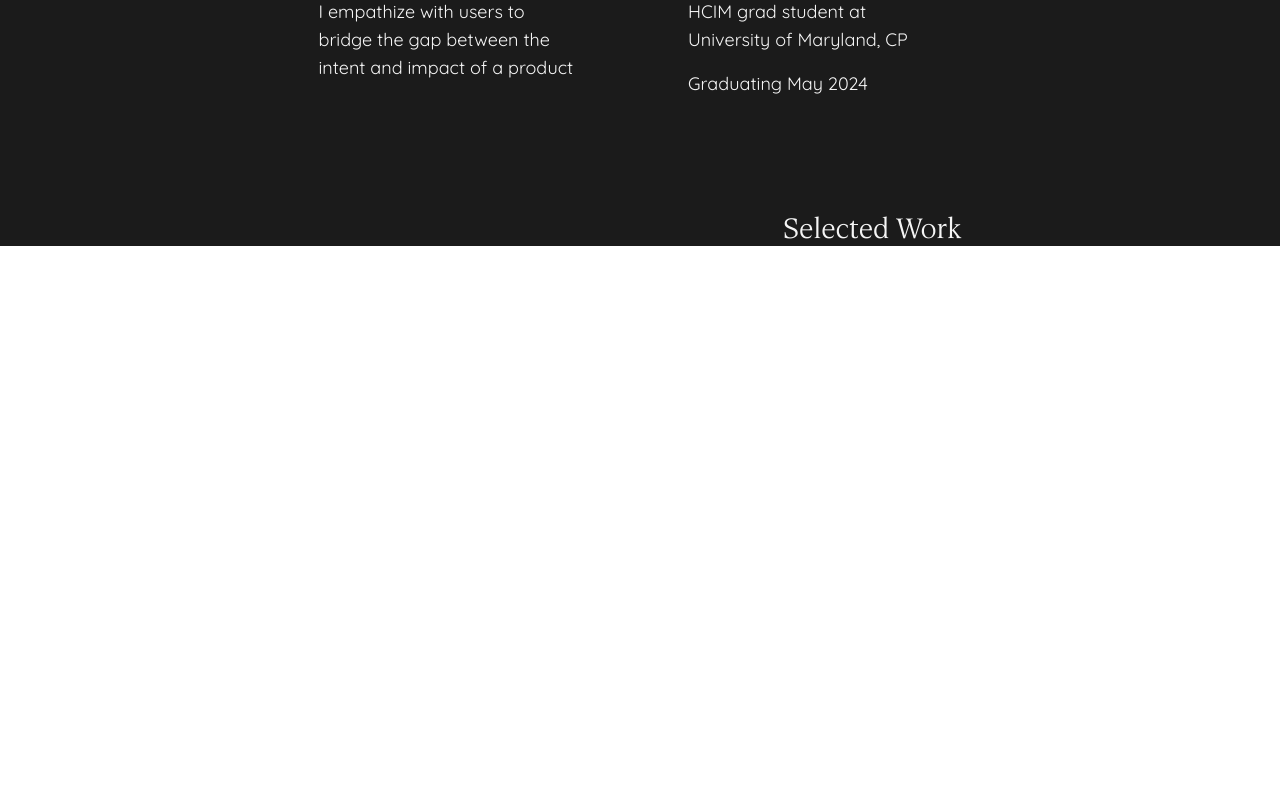
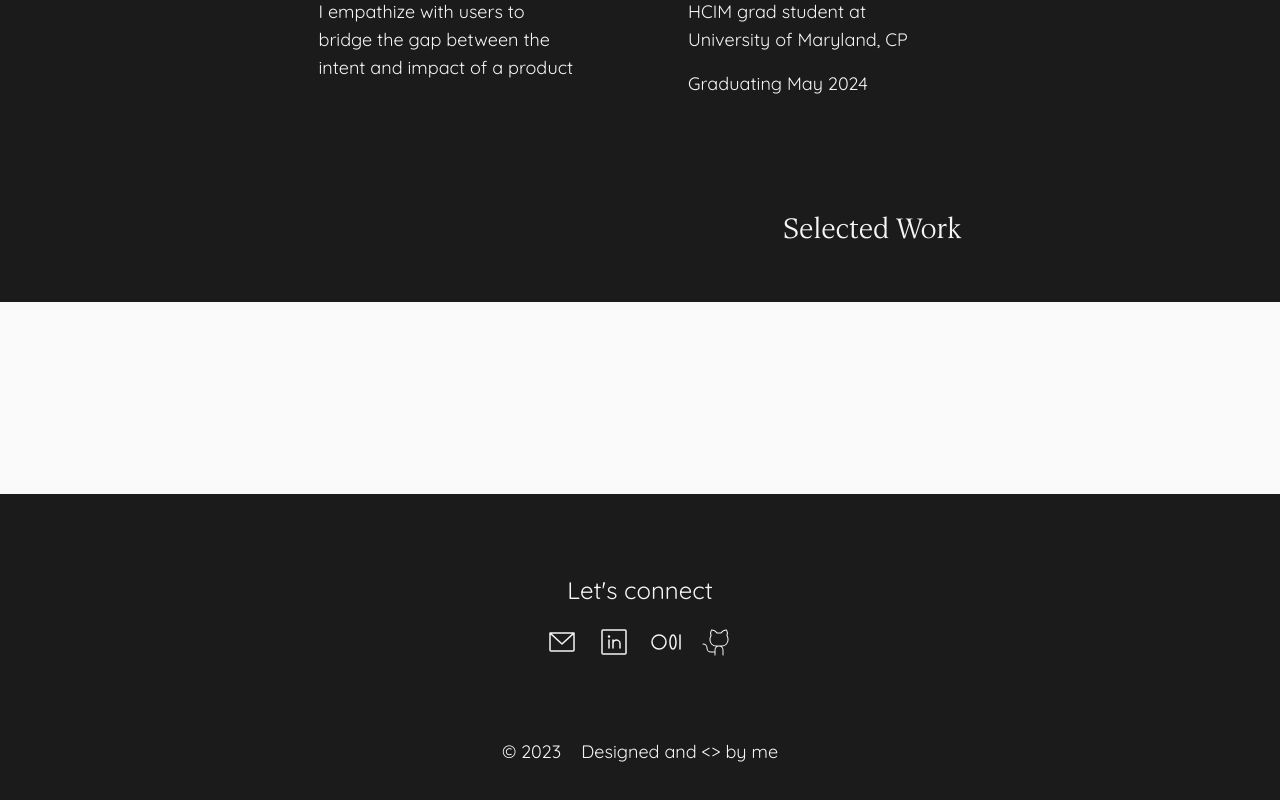
Before and after one commit to fan-boy/Portfolio2023, a Next.js app: page / in a window 1280 px wide. Shown: the part 334-1134 px from the top of the page. Before the commit the page ends 800 px from the top, so only its background shows below. Built offline with nearby package versions, Linux system fonts and the light colour scheme.

Commit message:
Added footer

```diff
--- a/package.json
+++ b/package.json
@@ -10,6 +10,7 @@
   },
   "dependencies": {
     "@next/font": "^13.4.19",
+    "@phosphor-icons/react": "^2.0.14",
     "@types/node": "20.5.9",
     "@types/react": "18.2.21",
     "@types/react-dom": "18.2.7",
--- /dev/null
+++ b/src/app/ComponentLibrary/Components/footer.tsx
@@ -0,0 +1,61 @@
+import { EnvelopeSimple } from "@phosphor-icons/react";
+import React from "react";
+import PageSection from "../commons/pages/PageSection"
+import { Type } from "../Typography/Type"
+
+
+interface NavbarProps {
+
+}
+
+const Footer = () => {
+
+    return (
+
+        <div className="w-full flex p-20 items-center justify-center gap-20 flex-col  bg-backgroundDark text-fontDark">
+
+
+            <div className="flex gap-5 items-center justify-center flex-col">
+                <Type variant="emphasized-body">
+                    Let&#x27;s connect
+                </Type>
+                <div className="flex flex-row gap-5">
+                    <span className="hover:cursor-pointer">
+                        <a href="mailto:aadityashete@outlook.com" target="_blank">
+                            <svg className="hover:cursor-pointer" xmlns="http://www.w3.org/2000/svg" width="32" height="32" fill="#f5f5f5" viewBox="0 0 256 256"><path d="M224,50H32a6,6,0,0,0-6,6V192a14,14,0,0,0,14,14H216a14,14,0,0,0,14-14V56A6,6,0,0,0,224,50ZM208.58,62,128,135.86,47.42,62ZM216,194H40a2,2,0,0,1-2-2V69.64l86,78.78a6,6,0,0,0,8.1,0L218,69.64V192A2,2,0,0,1,216,194Z"></path></svg>
+                        </a>
+                    </span>
+                    <span className="hover:cursor-pointer">
+                        <a href="https://www.linkedin.com/in/aadityashete/" target="_blank">
+                            <svg xmlns="http://www.w3.org/2000/svg" width="32" height="32" fill="#f5f5f5" viewBox="0 0 256 256"><path d="M216,26H40A14,14,0,0,0,26,40V216a14,14,0,0,0,14,14H216a14,14,0,0,0,14-14V40A14,14,0,0,0,216,26Zm2,190a2,2,0,0,1-2,2H40a2,2,0,0,1-2-2V40a2,2,0,0,1,2-2H216a2,2,0,0,1,2,2ZM94,112v64a6,6,0,0,1-12,0V112a6,6,0,0,1,12,0Zm88,28v36a6,6,0,0,1-12,0V140a22,22,0,0,0-44,0v36a6,6,0,0,1-12,0V112a6,6,0,0,1,12,0v2.11A34,34,0,0,1,182,140ZM98,84A10,10,0,1,1,88,74,10,10,0,0,1,98,84Z"></path></svg>
+                        </a>
+                    </span>
+                    <span className="hover:cursor-pointer">
+                        <a href="https://medium.com/@aadityashete" target="_blank">
+                            <svg xmlns="http://www.w3.org/2000/svg" width="32" height="32" fill="#f5f5f5" viewBox="0 0 256 256"><path d="M72,66a62,62,0,1,0,62,62A62.07,62.07,0,0,0,72,66Zm0,112a50,50,0,1,1,50-50A50.06,50.06,0,0,1,72,178ZM184,66c-17.1,0-30,26.65-30,62s12.9,62,30,62,30-26.65,30-62S201.1,66,184,66Zm0,112c-7.34,0-18-19.48-18-50s10.66-50,18-50,18,19.48,18,50S191.34,178,184,178ZM246,72V184a6,6,0,0,1-12,0V72a6,6,0,0,1,12,0Z"></path></svg>
+                        </a>
+                    </span>
+                    <span className="hover:cursor-pointer">
+                        <a href="https://github.com/fan-boy" target="_blank">
+                            <svg xmlns="http://www.w3.org/2000/svg" width="32" height="32" fill="#f5f5f5" viewBox="0 0 256 256"><path d="M203.94,76.16A55.73,55.73,0,0,0,199.46,30,4,4,0,0,0,196,28a55.78,55.78,0,0,0-46,24H122A55.78,55.78,0,0,0,76,28a4,4,0,0,0-3.46,2,55.73,55.73,0,0,0-4.48,46.16A53.78,53.78,0,0,0,60,104v8a52.06,52.06,0,0,0,52,52h1.41A36,36,0,0,0,100,192v12H72a28,28,0,0,1-28-28A36,36,0,0,0,8,140a4,4,0,0,0,0,8,28,28,0,0,1,28,28,36,36,0,0,0,36,36h28v20a4,4,0,0,0,8,0V192a28,28,0,0,1,56,0v40a4,4,0,0,0,8,0V192a36,36,0,0,0-13.41-28H160a52.06,52.06,0,0,0,52-52v-8A53.78,53.78,0,0,0,203.94,76.16ZM204,112a44.05,44.05,0,0,1-44,44H112a44.05,44.05,0,0,1-44-44v-8a45.76,45.76,0,0,1,7.71-24.89,4,4,0,0,0,.53-3.84,47.82,47.82,0,0,1,2.1-39.21,47.8,47.8,0,0,1,38.12,22.1A4,4,0,0,0,119.83,60h32.34a4,4,0,0,0,3.37-1.84,47.8,47.8,0,0,1,38.12-22.1,47.82,47.82,0,0,1,2.1,39.21,4,4,0,0,0,.53,3.83A45.85,45.85,0,0,1,204,104Z"></path></svg>
+                        </a></span>
+                </div>
+
+            </div>
+
+            <div className="gap-5 flex flex-col md:flex-row  items-center justify-center">
+                <Type variant="body">
+                    © 2023
+                </Type>
+                <Type variant="body">
+                    Designed and {'<>'} by me
+                </Type>
+            </div>
+
+        </div>
+
+    );
+
+}
+
+export default Footer;
--- a/src/app/ComponentLibrary/commons/pages/DefaultPage.tsx
+++ b/src/app/ComponentLibrary/commons/pages/DefaultPage.tsx
@@ -1,4 +1,5 @@
 import { propagateServerField } from "next/dist/server/lib/render-server";
+import Footer from "../../Components/footer";
 import Navbar from "../../Components/Navbar";
 
 
@@ -18,7 +19,7 @@ export default function DefaultPage({
 
         <Navbar/>
         {children}
-
+        <Footer/>
     </main>
   )
 }
--- a/src/app/page.tsx
+++ b/src/app/page.tsx
@@ -1,6 +1,7 @@
 import Image from 'next/image'
 import DefaultPage from './ComponentLibrary/commons/pages/DefaultPage'
 import PageSection from './ComponentLibrary/commons/pages/PageSection'
+import Footer from './ComponentLibrary/Components/footer'
 import Navbar from './ComponentLibrary/Components/Navbar'
 import { Type, Variants } from './ComponentLibrary/Typography/Type'
 
@@ -8,7 +9,7 @@ export default function Home() {
   return (
     <DefaultPage selected="work">
       <PageSection theme="dark">
-      <div className="flex flex-col mt-14">
+      <div className="flex flex-col mt-14 mb-14">
         <div className="md:flex md:flex-row md:items-end md:gap-10">
           <div className="flex mt-4 flex-col text-center md:text-left  md:min-w-1/2 gap-4 md:gap-0">
             <span>
@@ -57,6 +58,12 @@ export default function Home() {
           </Type>
         </div>
       </div>
+
+      </PageSection>
+      <PageSection theme="light">
+        <div className="w-full h-48">
+
+        </div>
       </PageSection>
     </DefaultPage>
   )
```
Also changed, not shown: 1 other file (tests, documents, lock files or other folders).
